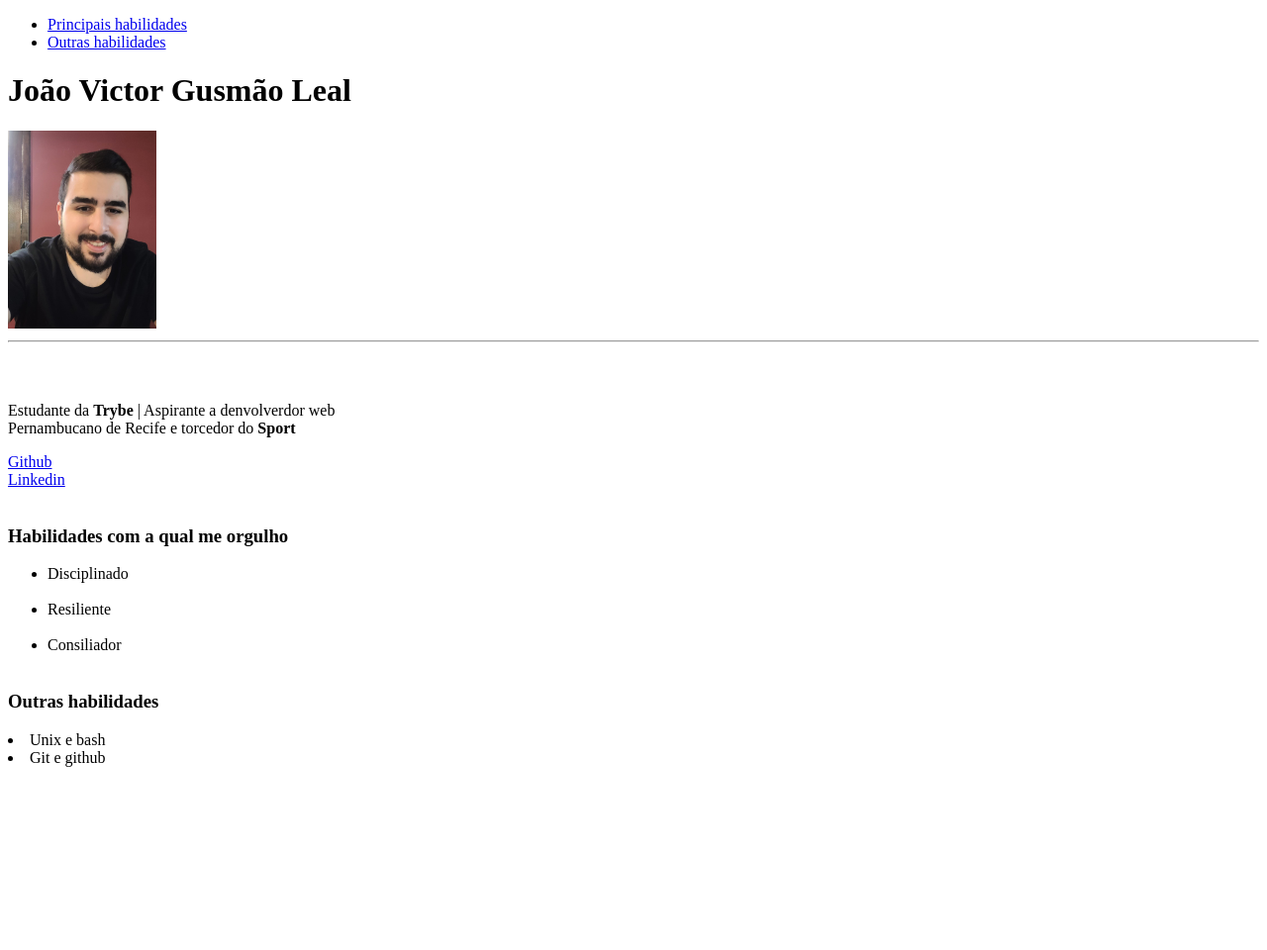
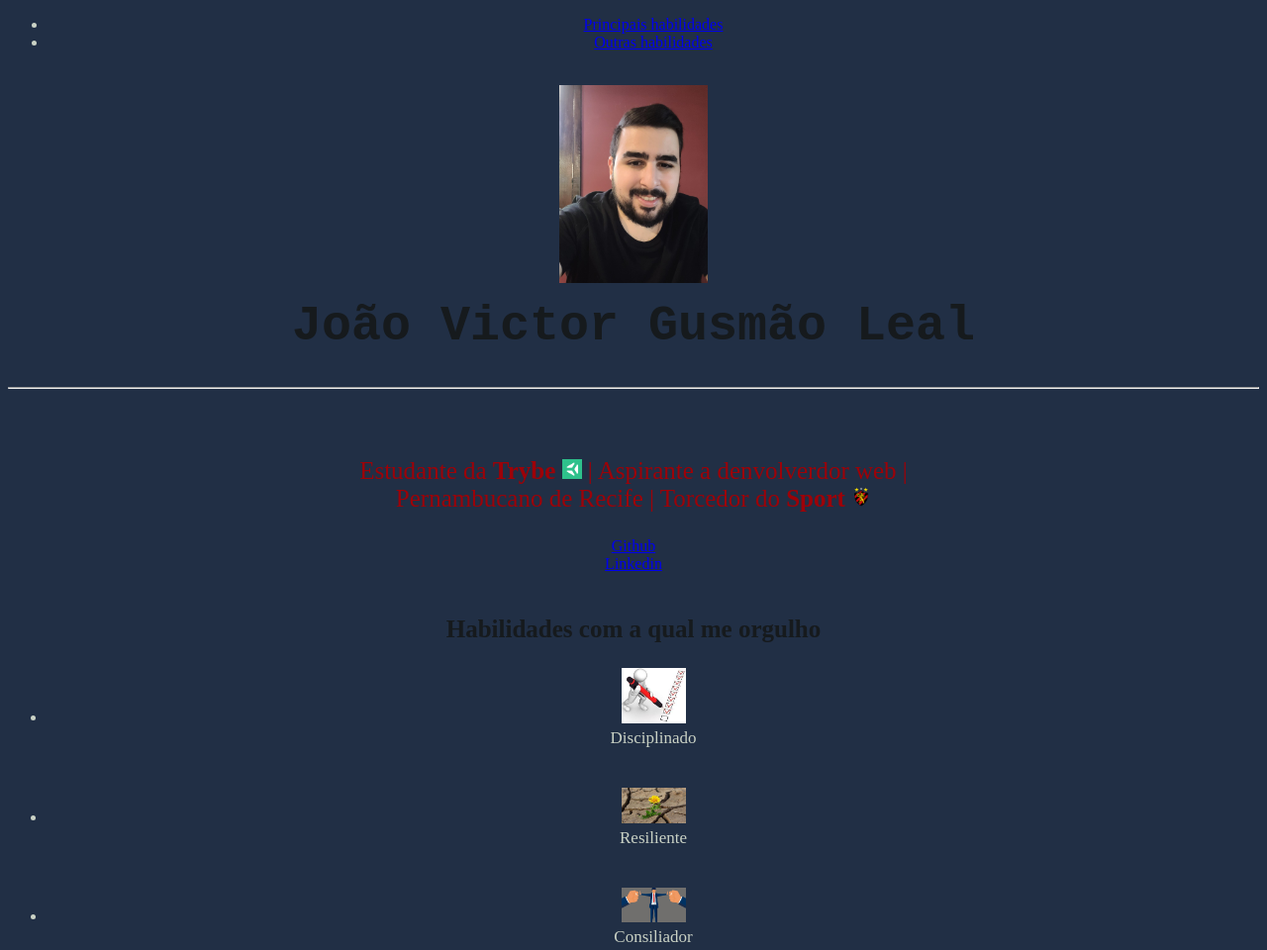
Before and after one commit to jvgusmaoleal/jvgusmaoleal.github.io, a plain HTML site: page index.html in a window 1280 px wide. Shown: the top 960 px of the page at 99% size. Before the commit the page ends 800 px from the top, so only its background shows below. Drawn offline with Linux system fonts and the light colour scheme.

Commit message:
primeira estilização via css

```diff
--- a/index.html
+++ b/index.html
@@ -1,33 +1,38 @@
 <!DOCTYPE html>
 <html lang="pt">
 <head>
+
     <meta charset="UTF-8">
     <meta http-equiv="X-UA-Compatible" content="IE=edge">
     <meta name="viewport" content="width=device-width, initial-scale=1.0">
     <title>João Victor Gusmão Leal</title>
+    <link rel="stylesheet" href="style.css">
 </head>
 <body>
-    <ul>
+    <ul >
         <li><a href="#habilidades">Principais habilidades</a></li>
         <li><a href="#outras">Outras habilidades</a></li>
     </ul>
-    <h1>João Victor Gusmão Leal</h1>
-    <img src="images/fotoDePerfil.jpg" alt="Foto João Victor" width="150">
+    <h1><img src="images/fotoDePerfil.jpg" alt="Foto João Victor" width="150"> <br>  João Victor Gusmão Leal    </h1>
+
     <hr><br> <br>
-    <p>Estudante da <strong>Trybe </strong>| Aspirante a denvolverdor web <br>
-    Pernambucano de Recife e torcedor do <strong>Sport</strong> </p>
+    <p id="descricaojv">Estudante da <strong>Trybe </strong> <img src="images/trybe.png" alt="trybe" width="20px"> | Aspirante a denvolverdor web |<br>
+    Pernambucano de Recife | Torcedor do <strong>Sport</strong> <img src="images/sport.png" alt="sport" width="20px"></p>
     <a href="https://github.com/jvgusmaoleal">Github</a><br>
     <a href="https://www.linkedin.com/in/joão-victor-gusmão-leal-6917aa224">Linkedin</a>
     <br><br>
     <h3 id="habilidades">Habilidades com a qual me orgulho</h3>
-    <ul>
-        <li>Disciplinado</li><br>
-        <li>Resiliente</li><br>
-        <li>Consiliador</li><br>
+    <ul class="lista_nao_ordenada">
+        <li>  <img src="images/disciplina.jpeg" alt="disciplina" width="65px"> <br> Disciplinado</li><br> <br>
+        <li> <img src="images/resiliencia.jpg" alt="resiliencia" width="65px"> <br> Resiliente</li><br><br>
+        <li> <img src="images/consiliador.jpg" alt="consiliador" width="65px">  <br> Consiliador</li><br><br>
     </ul>
-    <h3 id="outras">Outras habilidades</h3>
-         <li>Unix e bash</li>
-         <li>Git e github</li>
+        <h3 id="outras">Outras habilidades</h3>
+         <ul class="lista_nao_ordenada">
+
+         <li>  <img src="images/unix_bash.png" alt="bash" width="65px"> <br> Unix e bash</li><br><br>
+         <li> <img src="images/github.png" alt="github" width="65px" > <br> Git e github</li><br><br>
+         </ul>
 
 </body>
 </html>
--- /dev/null
+++ b/style.css
@@ -0,0 +1,28 @@
+body{
+    background-color:#212f45;
+    color:#cad2c5;
+    text-align: center;
+}
+h1{
+    color:#161a1d ;
+    font-family: monospace;
+    font-size: 50px;
+    text-align: center;
+}
+#descricaojv{
+    font-size: 25px;
+    font-family: serif;
+    color: #9d0208;
+
+}
+
+.lista_nao_ordenada{
+    font-size: 17px;
+}
+#outras{
+    font-size: 25px;
+    color:#161a1d;
+}
+#habilidades{
+    font-size: 25px;
+    color:#161a1d;
```
Also changed, not shown: images/consiliador.jpg (added), images/disciplina.jpeg (added), images/github.png (added), images/resiliencia.jpg (added), images/sport.png (added), images/trybe.png (added), images/unix_bash.png (added).
